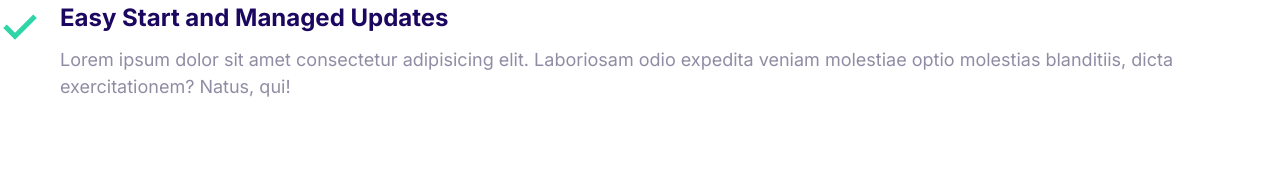
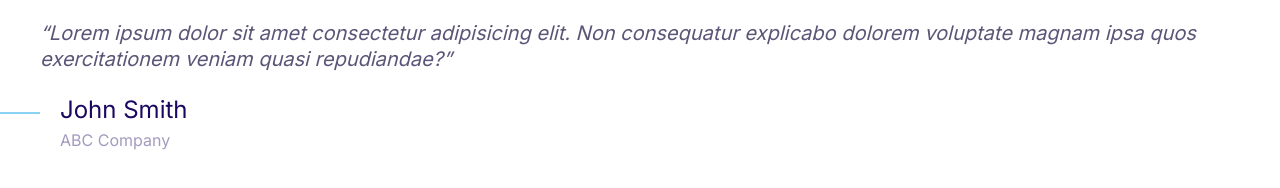
Before and after one commit to Apoorva123-svg/Apoorva-responsiveWebsite, a plain HTML site: page index.html in a window 1280 px wide. Drawn offline with Linux system fonts and the light colour scheme.

Commit message:
Added the quote section

```diff
--- a/css/styles.css
+++ b/css/styles.css
@@ -5,6 +5,7 @@
   --color-accent: #ff3400;
   --color-headings: #1b0760;
   --color-body: #918ca4;
+  --color-body-darker: #5c5577;
   --color-border: #ccc;
   --border-radius: 30px;
 }
@@ -321,3 +322,44 @@ input {
 .media__image {
   margin-top: 1rem;
 }
+/* Quotes */
+.quote {
+  font-size: 3rem;
+  font-style: italic;
+  color: var(--color-body-darker);
+  line-height: 1.3;
+}
+.quote__text::before {
+  content: open-quote;
+}
+.quote__text::after {
+  content: close-quote;
+}
+.quote__author {
+  font-size: 3rem;
+  font-weight: 500;
+  font-style: normal;
+  margin-bottom: 0;
+}
+.quote__organisation {
+  font-size: 2rem;
+
+  color: var(--color-headings);
+  opacity: 0.4;
+  font-style: normal;
+}
+.quote__line {
+  position: relative;
+  bottom: 9px;
+}
+@media screen and (min-width: 1024px) {
+  .quote {
+    font-size: 2rem;
+  }
+  .quote__author {
+    font-size: 2.4rem;
+  }
+  .quote__organisation {
+    font-size: 1.6rem;
+  }
+}
--- a/index.html
+++ b/index.html
@@ -11,19 +11,24 @@
 
 </head>
 <body>
+<blockquote class = "quote">
+    <p class = "quote__text">Lorem ipsum dolor sit amet consectetur adipisicing elit. Non consequatur explicabo dolorem voluptate magnam ipsa quos exercitationem veniam quasi repudiandae?</p>
+</blockquote>
+<footer>
     <div class="media">
         <div class="media__image">
 
-            <svg class="icon icon--primary">
-              <use xlink:href="Images/sprite.svg#snap"></use>
+                <svg class="icon icon--primary quote__line">
+                  <use xlink:href="Images/sprite.svg#quotes"></use>
                 </svg>
 
         </div>
         <div class="media__body">
-        <h3 class = "media__title">Easy Start and Managed Updates</h3>
-        <p>Lorem ipsum dolor sit amet consectetur adipisicing elit. Laboriosam odio expedita veniam molestiae optio molestias blanditiis, dicta exercitationem? Natus, qui!</p>
+            <h3 class = "media__title quote__author">John Smith</h3>
+            <p class = "quote__organisation">ABC Company</p>
         </div>
     </div>
+</footer>
 
 </body>
 </html>
```
Also changed, not shown: components/media.html (added, +13 -0 lines). Lines whose indentation alone changed are shown as unchanged.
